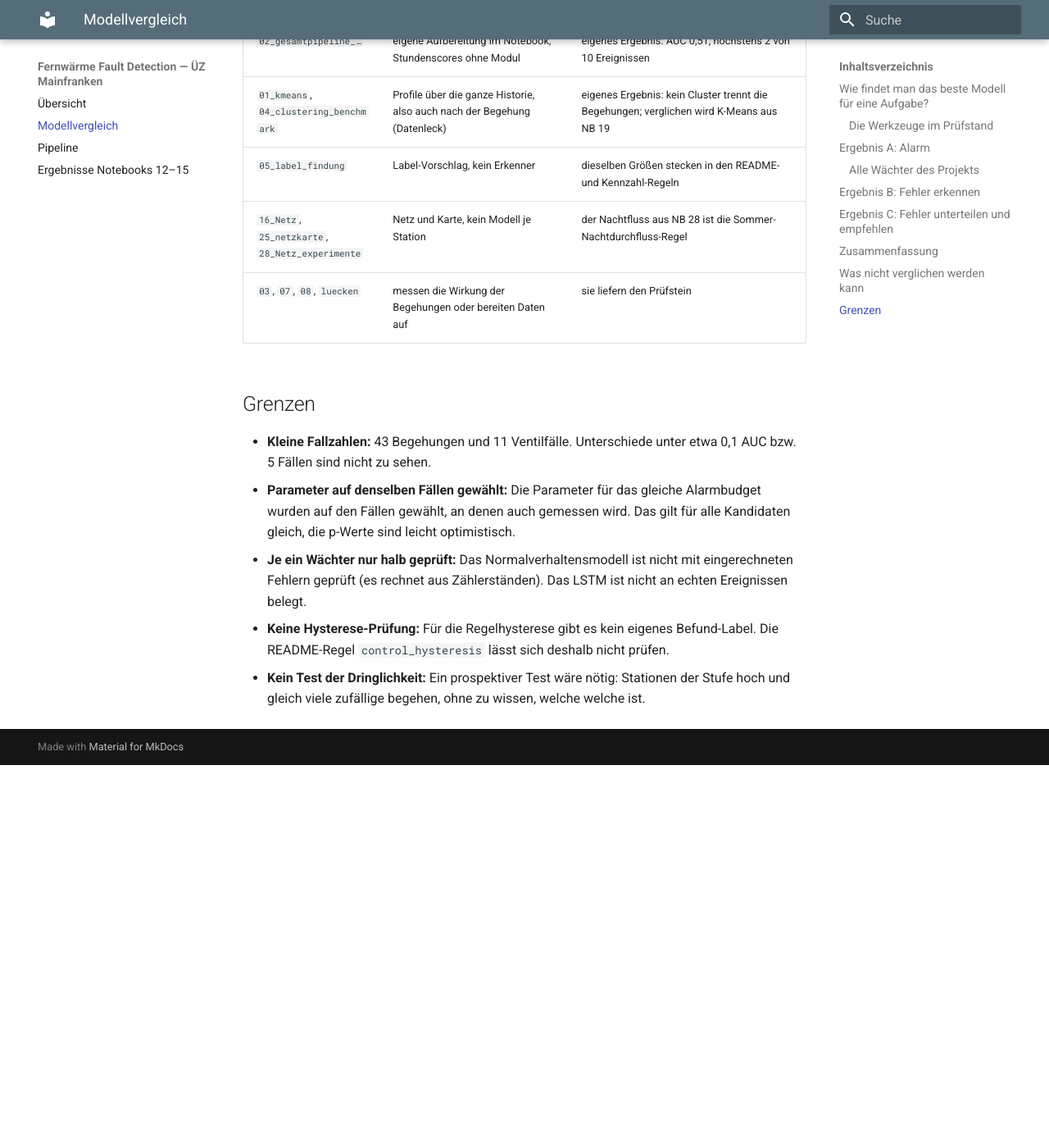
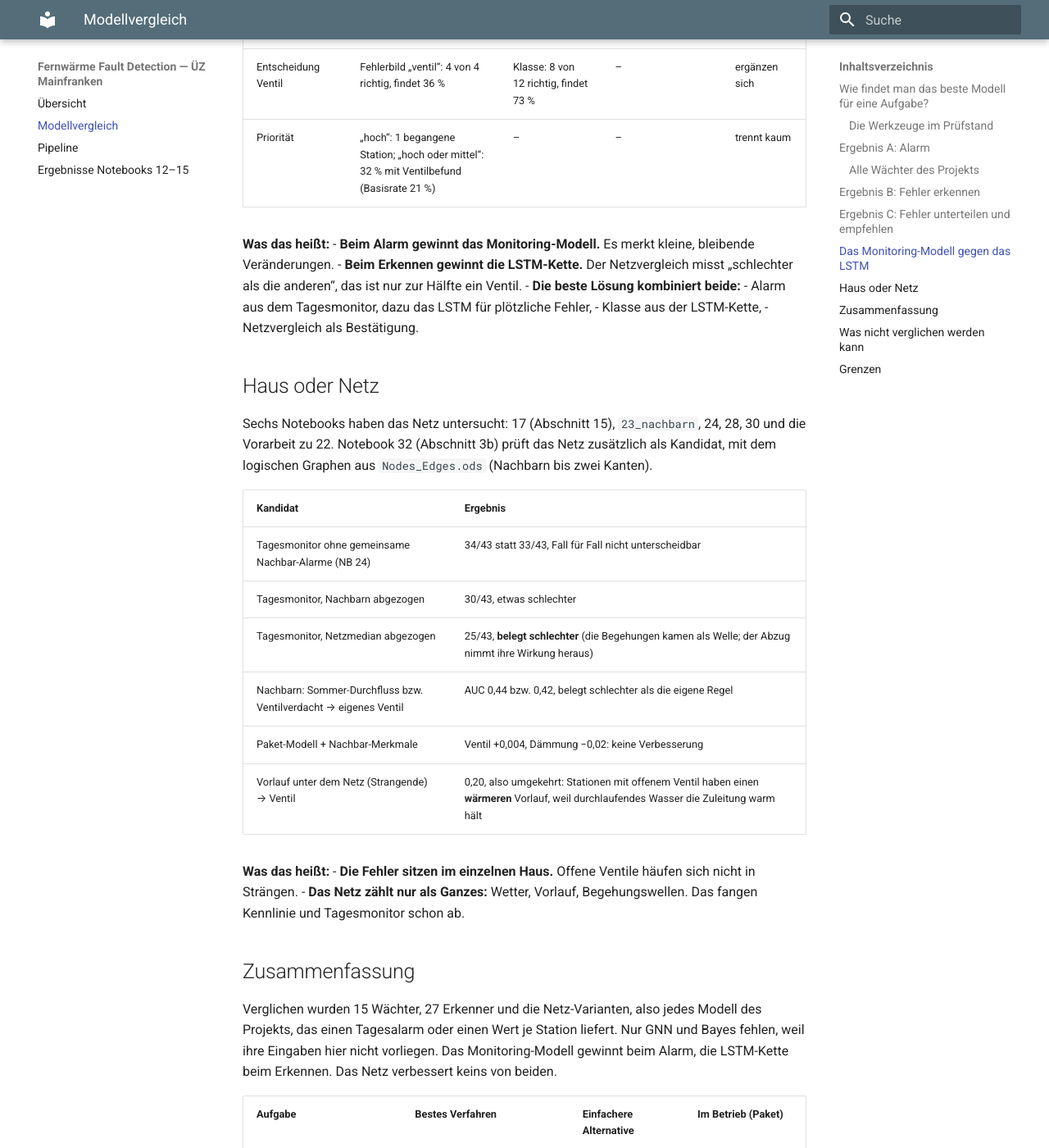
Before and after one commit to ivelinayna/projektseminar, an MkDocs documentation site: the page built from docs/modellvergleich.md, in a window 1280 px wide and 1400 px high, scrolled down 8520 px. Shown: the whole window at 82% size. Built offline with MkDocs 1.6.1 and Material for MkDocs 9.7.7, drawn with Linux system fonts in a browser that asks for light colours; before the commit the page ends 9453 px from its top, so only the background shows below that; some of the changed text lies outside the part shown.

Commit message:
Modellvergleich: Monitoring-Modell gegen LSTM und Haus oder Netz
- Notebook 32, Abschnitt 4b: Monitoring-Modell des Kennlinien-Strangs
  (Tagesmonitor, Netzvergleich, Fehlerbild, Priorität) Kopf an Kopf gegen die
  LSTM-Kette, gepaart auf denselben Fällen und Stationen
- Abschnitt 3b: das Leitungsnetz als Kandidat (logischer Graph aus
  Nodes_Edges.ods): Nachbar- und Netzabzug im Tagesmonitor, gemeinsame
  Nachbar-Alarme, Nachbar-Merkmale, Lage über den Vorlauf
- docs/modellvergleich.md, Pipeline-Doku und Changelog ergänzt

Co-Authored-By: Claude Opus 5.5 <noreply@anthropic.com>

```diff
--- a/docs/modellvergleich.md
+++ b/docs/modellvergleich.md
@@ -230,10 +230,63 @@ Eine Verschlechterung hebt die Stufe nicht. Im Winter 24/25 hatte fast jede zwei
 Begehungen mit Befund gab es nicht mehr davon als bei Kontrollen (`alarme.ipynb`). Die Stufen sind
 gesetzt, nicht gelernt.
 
+## Das Monitoring-Modell gegen das LSTM
+
+Im Projekt gibt es zwei vollständige Systeme:
+
+| | Monitoring-Modell (Kennlinien-Strang) | LSTM-Kette (Modell-Strang) |
+|---|---|---|
+| Notebooks | 14, `tagesmonitor`, `netzvergleich`, `alarme`, 24, 25, 27; Stationsblatt | 18 bis 23 |
+| Alarm | Tagesmonitor: Kennlinie + CUSUM | Prognose-LSTM + Schwelle |
+| Fehler erkennen | Netzvergleich je Kernwinter | Kennzahlen + LSTM-Embedding → LR |
+| Unterteilen und Reihenfolge | Fehlerbild, Priorität hoch/mittel/niedrig | Klassen nach Folie 5 |
+
+Hier stehen sie Kopf an Kopf, jeweils gepaart auf denselben Fällen bzw. Stationen (Notebook 32, Abschnitt 4b):
+
+| Aufgabe | Monitoring | LSTM-Kette | gepaart | besser |
+|---|---|---|---|---|
+| Alarm: Begehungen (60 Tage) | **33/43** gegen 53 %, p = 0,001 | 16/43 (Schwelle), 24/43 (CUSUM) | 17 zu 0 Fälle, p < 0,001; gegen CUSUM 13 zu 4, p = 0,049 | **Monitoring** |
+| Alarm: erste 14 Tage | **18/39**, p = 0,003 | 7/39, kein Signal | – | **Monitoring** |
+| Alarm: plötzliche Fehler | nicht prüfbar | **Bypass 84 %**, Fühler 43 % | – | **LSTM** |
+| Ventilfall 68956351 | **2 Tage** | 7 bzw. 4 Tage | – | Monitoring |
+| Ventil erkennen (AUC) | Netzvergleich 0,73 | **0,89** | +0,16 [+0,02; +0,31] | **LSTM** |
+| Dämmung erkennen (AUC) | Netzvergleich 0,38 | **0,75** | +0,37 [+0,12; +0,61] | **LSTM** |
+| Entscheidung Ventil | Fehlerbild „ventil“: 4 von 4 richtig, findet 36 % | Klasse: 8 von 12 richtig, findet 73 % | – | ergänzen sich |
+| Priorität | „hoch“: 1 begangene Station; „hoch oder mittel“: 32 % mit Ventilbefund (Basisrate 21 %) | – | – | trennt kaum |
+
+**Was das heißt:**
+- **Beim Alarm gewinnt das Monitoring-Modell.** Es merkt kleine, bleibende Veränderungen.
+- **Beim Erkennen gewinnt die LSTM-Kette.** Der Netzvergleich misst „schlechter als die anderen“, das ist nur zur
+  Hälfte ein Ventil.
+- **Die beste Lösung kombiniert beide:**
+  - Alarm aus dem Tagesmonitor, dazu das LSTM für plötzliche Fehler,
+  - Klasse aus der LSTM-Kette,
+  - Netzvergleich als Bestätigung.
+
+## Haus oder Netz
+
+Sechs Notebooks haben das Netz untersucht: 17 (Abschnitt 15), `23_nachbarn`, 24, 28, 30 und die Vorarbeit zu 22.
+Notebook 32 (Abschnitt 3b) prüft das Netz zusätzlich als Kandidat, mit dem logischen Graphen aus `Nodes_Edges.ods`
+(Nachbarn bis zwei Kanten).
+
+| Kandidat | Ergebnis |
+|---|---|
+| Tagesmonitor ohne gemeinsame Nachbar-Alarme (NB 24) | 34/43 statt 33/43, Fall für Fall nicht unterscheidbar |
+| Tagesmonitor, Nachbarn abgezogen | 30/43, etwas schlechter |
+| Tagesmonitor, Netzmedian abgezogen | 25/43, **belegt schlechter** (die Begehungen kamen als Welle; der Abzug nimmt ihre Wirkung heraus) |
+| Nachbarn: Sommer-Durchfluss bzw. Ventilverdacht → eigenes Ventil | AUC 0,44 bzw. 0,42, belegt schlechter als die eigene Regel |
+| Paket-Modell + Nachbar-Merkmale | Ventil +0,004, Dämmung −0,02: keine Verbesserung |
+| Vorlauf unter dem Netz (Strangende) → Ventil | 0,20, also umgekehrt: Stationen mit offenem Ventil haben einen **wärmeren** Vorlauf, weil durchlaufendes Wasser die Zuleitung warm hält |
+
+**Was das heißt:**
+- **Die Fehler sitzen im einzelnen Haus.** Offene Ventile häufen sich nicht in Strängen.
+- **Das Netz zählt nur als Ganzes:** Wetter, Vorlauf, Begehungswellen. Das fangen Kennlinie und Tagesmonitor schon ab.
+
 ## Zusammenfassung
 
-Verglichen wurden 15 Wächter und 27 Erkenner, also jedes Modell des Projekts, das einen Tagesalarm oder einen
-Wert je Station liefert. Nur GNN und Bayes fehlen, weil ihre Eingaben hier nicht vorliegen.
+Verglichen wurden 15 Wächter, 27 Erkenner und die Netz-Varianten, also jedes Modell des Projekts, das einen
+Tagesalarm oder einen Wert je Station liefert. Nur GNN und Bayes fehlen, weil ihre Eingaben hier nicht vorliegen.
+Das Monitoring-Modell gewinnt beim Alarm, die LSTM-Kette beim Erkennen. Das Netz verbessert keins von beiden.
 
 | Aufgabe | Bestes Verfahren | Einfachere Alternative | Im Betrieb (Paket) |
 |---|---|---|---|
@@ -248,12 +301,12 @@ Wert je Station liefert. Nur GNN und Bayes fehlen, weil ihre Eingaben hier nicht
 
 | Notebook | Warum nicht | Was stattdessen gilt |
 |---|---|---|
-| `30_gnn_entwurf` | braucht die Kanten- und Positionsdateien aus Notebook 16 in `notebooks/` | eigenes Ergebnis: kleiner Gewinn, kein Strang-Effekt (auch NB 23, 24, 28) |
+| `30_gnn_entwurf` | braucht die Kanten- und Positionsdateien aus Notebook 16 in `notebooks/` | eigenes Ergebnis: kleiner Gewinn, kein Strang-Effekt; dieselbe Frage prüft Abschnitt „Haus oder Netz“ mit Nachbar-Varianten |
 | `31_bayes_diagnose` | braucht die Handtabellen unter `data/manual/` | eigenes Ergebnis: Ventil im Zweikampf AUC 0,92, mit einer Matrix, die noch nicht mit der ÜZ abgestimmt ist |
 | `02_gesamtpipeline_…` | eigene Aufbereitung im Notebook, Stundenscores ohne Modul | eigenes Ergebnis: AUC 0,51, höchstens 2 von 10 Ereignissen |
 | `01_kmeans`, `04_clustering_benchmark` | Profile über die ganze Historie, also auch nach der Begehung (Datenleck) | eigenes Ergebnis: kein Cluster trennt die Begehungen; verglichen wird K-Means aus NB 19 |
 | `05_label_findung` | Label-Vorschlag, kein Erkenner | dieselben Größen stecken in den README- und Kennzahl-Regeln |
-| `16_Netz`, `25_netzkarte`, `28_Netz_experimente` | Netz und Karte, kein Modell je Station | der Nachtfluss aus NB 28 ist die Sommer-Nachtdurchfluss-Regel |
+| `16_Netz`, `25_netzkarte` | Karte und Graphaufbau, kein Modell je Station | das Netz selbst ist als Kandidat geprüft (Abschnitt „Haus oder Netz“) mit dem logischen Graphen |
 | `03`, `07`, `08`, `luecken` | messen die Wirkung der Begehungen oder bereiten Daten auf | sie liefern den Prüfstein |
 
 ## Grenzen
```
Also changed, not shown: CHANGELOG.md (+9 -0 lines), docs/pipeline.md (+2 -2 lines), 1 other file.
